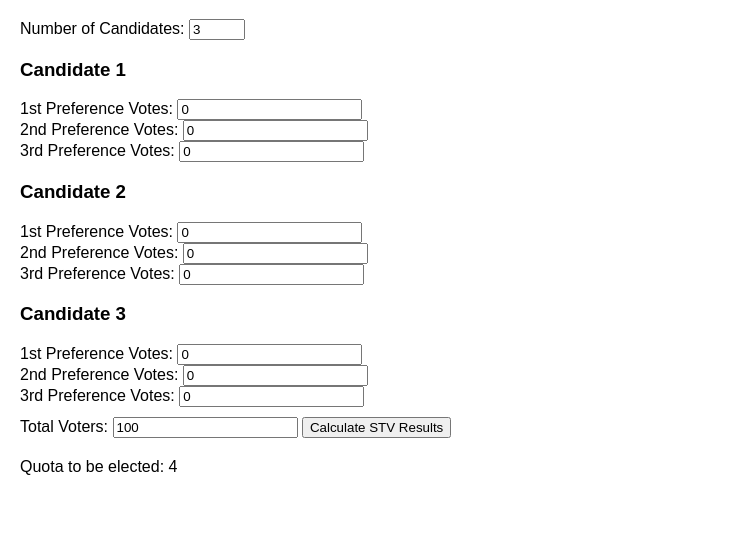
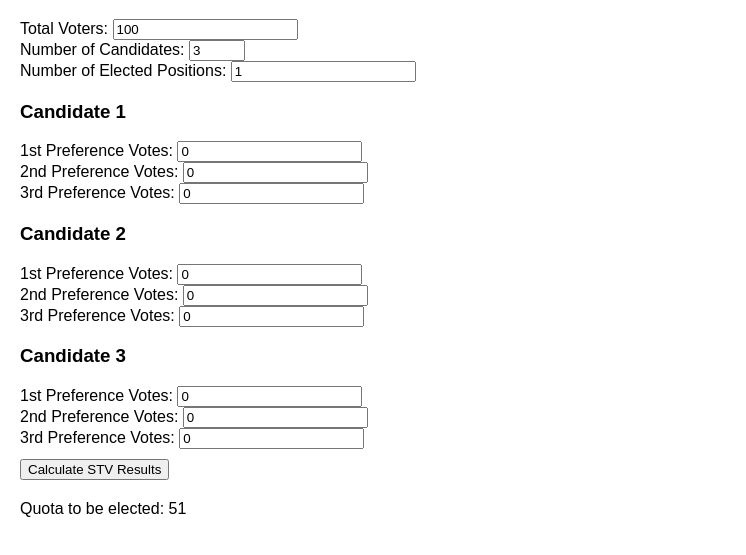
Before and after one commit to danielcregg/single-transferable-vote-demo, a plain HTML site: page index.html in a window 1280 px wide. Both pictures are taken after a click on the button "Calculate STV Results". Shown: the part 61-616 px from the top of the page, without its empty margins (0-746 px from the left). Drawn offline with Linux system fonts and the light colour scheme.

Commit message:
Update index.html

```diff
--- a/index.html
+++ b/index.html
@@ -23,13 +23,17 @@
 <body>
 
     <h1>Single Transferable Vote (STV) System Demo</h1>
+
+    <label for="totalVoters">Total Voters:</label>
+    <input type="number" id="totalVoters" value="100" min="1"><br>
+
     <label for="numCandidates">Number of Candidates:</label>
-    <input type="number" id="numCandidates" value="3" min="2" max="10" onchange="generateInputs()">
+    <input type="number" id="numCandidates" value="3" min="2" max="10" onchange="generateInputs()"><br>
+
+    <label for="numElected">Number of Elected Positions:</label>
+    <input type="number" id="numElected" value="1" min="1" onchange="updateQuota()"><br>
 
     <div id="candidateInputs"></div>
-
-    <label for="totalVoters">Total Voters:</label>
-    <input type="number" id="totalVoters" value="100" min="1">
 
     <button onclick="calculateSTV()">Calculate STV Results</button>
 
@@ -54,11 +58,21 @@
                 `;
                 container.appendChild(candidateDiv);
             }
+            updateQuota();
+        }
+
+        function updateQuota() {
+            const totalVoters = document.getElementById('totalVoters').value;
+            const numElected = document.getElementById('numElected').value;
+            const quota = Math.floor(totalVoters / (parseInt(numElected) + 1)) + 1;
+            document.getElementById('quota').innerText = `Quota to be elected: ${quota}`;
         }
 
         function calculateSTV() {
             const numCandidates = document.getElementById('numCandidates').value;
             const totalVoters = document.getElementById('totalVoters').value;
+            const numElected = document.getElementById('numElected').value;
+            const quota = Math.floor(totalVoters / (parseInt(numElected) + 1)) + 1;
             let votes = [];
             for (let i = 0; i < numCandidates; i++) {
                 const firstPreference = parseInt(document.getElementById(`candidate${i}_first`).value);
@@ -67,11 +81,10 @@
                 votes.push({ id: i, first: firstPreference, second: secondPreference, third: thirdPreference, total: firstPreference });
             }
 
-            const quota = Math.floor(totalVoters / (numCandidates + 1)) + 1;
             let results = '';
             results += `<p>Quota to be elected: ${quota}</p>`;
 
-            while (votes.some(candidate => candidate.total >= quota)) {
+            while (votes.some(candidate => candidate.total >= quota) && numElected > 0) {
                 votes.sort((a, b) => b.total - a.total);
                 let electedCandidate = votes.find(candidate => candidate.total >= quota);
                 results += `<div class="result">Candidate ${electedCandidate.id + 1} is elected with ${electedCandidate.total} votes.</div>`;
@@ -81,6 +94,7 @@
                 if (surplusVotes > 0) {
                     distributeSurplus(electedCandidate, surplusVotes, votes);
                 }
+                numElected--;
             }
 
             document.getElementById('results').innerHTML = results;
```
